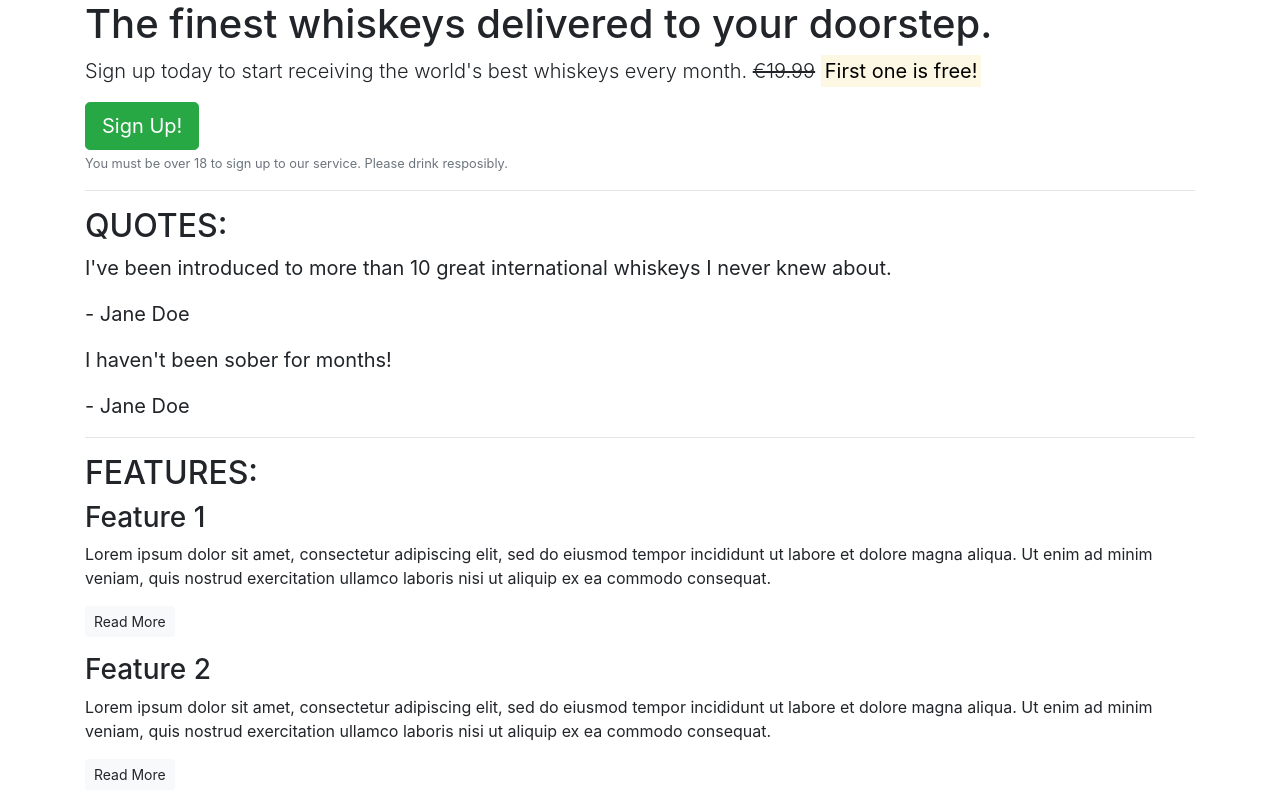
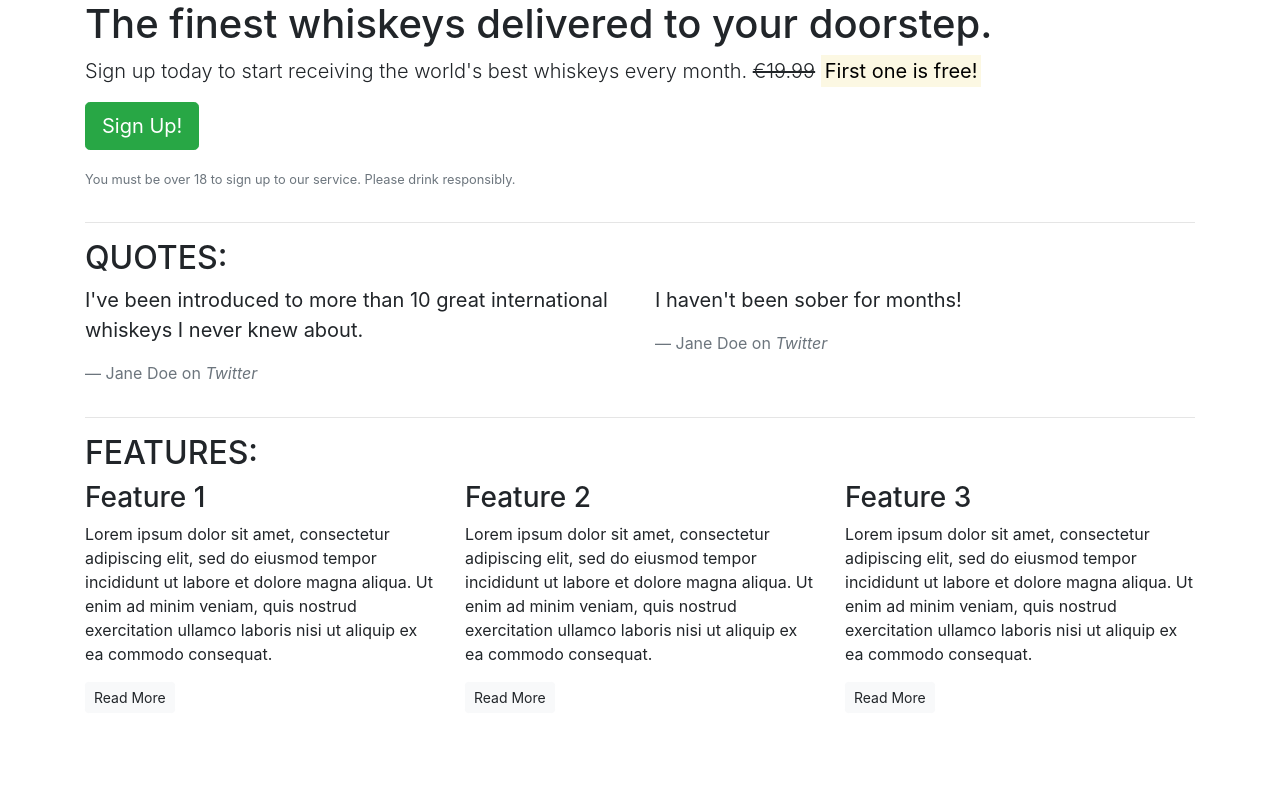
Before and after one commit to AleksandrDenis/hi-django, a plain HTML site: page index.html in a window 1280 px wide. Shown: the top 800 px of the page. Drawn offline with nearby package versions, Linux system fonts and the light colour scheme.

Commit message:
Add row and colum bootstrap classess

```diff
--- a/index.html
+++ b/index.html
@@ -1,72 +1,83 @@
 <!DOCTYPE html>
-<html lang="en">
+<html lang="en-us">
 
 <head>
-    <meta charset="UTF-8">
-    <meta http-equiv="X-UA-Compatible" content="IE=edge">
+    <meta charset="utf-8">
     <meta name="viewport" content="width=device-width, initial-scale=1.0">
-    <title>Document</title>
     <title>Whiskey Drop | Taste a new whiskey every month</title>
     <link rel="stylesheet" href="https://maxcdn.bootstrapcdn.com/bootstrap/4.1.3/css/bootstrap.min.css">
-
 </head>
-
-
-
 
 <body>
     <article class="container">
         <!-- Callout -->
+        <div class="row">
+            <div class="col-12">
                 <section class="callout">
                     <h1>The finest whiskeys delivered to your doorstep.</h1>
-            <p class="lead">Sign up today to start receiving the world's best whiskeys every month.
-                <s>€19.99</s> <strong><mark>First one is free!</mark></strong></p>
-                <button class="btn btn-success btn-lg">Sign Up!</button>
-                <p class="text-muted"><small>You must be over 18 to sign up to our service. Please drink resposibly.</small></p>
+                    <p class="lead">Sign up today to start receiving the world's best whiskeys every month. <s>€19.99</s> <strong><mark>First one is free!</mark></strong></p>
+                    <p><button class="btn btn-lg btn-success">Sign Up!</button></p>
+                    <p class="text-muted"><small>You must be over 18 to sign up to our service. Please drink responsibly.</small></p>
                 </section>
+            </div>
+        </div>
         <!-- /.callout -->
         <hr>
 
         <!-- Quotes -->
         <section class="quotes">
+            <div class="row">
+                <div class="col-12">
                     <h2 class="text-uppercase">Quotes:</h2>
+                </div>
+            </div>
+            <div class="row">
+                <div class="col-12 col-md-6">
                     <blockquote class="blockquote">
                         <p>I've been introduced to more than 10 great international whiskeys I never knew about.</p>
-                <p>- Jane Doe</p>
+                        <footer class="blockquote-footer">Jane Doe on <cite title="Twitter">Twitter</cite></footer>
                     </blockquote>
+                </div>
+                <div class="col-12 col-md-6">
                     <blockquote class="blockquote">
                         <p>I haven't been sober for months!</p>
-                <p>- Jane Doe</p>
+                        <footer class="blockquote-footer">Jane Doe on <cite title="Twitter">Twitter</cite></footer>
                     </blockquote>
+                </div>
+            </div>
         </section>
         <!-- /.quotes -->
         <hr>
 
         <!-- Features -->
         <section class="features">
+            <div class="row">
+                <div class="col-12">
                     <h2 class="text-uppercase">Features:</h2>
+                </div>
+            </div>
+            <div class="row">
+                <div class="col-12 col-md-6 col-lg-4">
                     <div class="feature">
                         <h3>Feature 1</h3>
-                <p>Lorem ipsum dolor sit amet, consectetur adipiscing elit, sed do eiusmod tempor incididunt ut labore
-                    et dolore magna aliqua. Ut enim ad minim veniam, quis nostrud exercitation ullamco laboris nisi ut
-                    aliquip ex ea commodo consequat.</p>
+                        <p>Lorem ipsum dolor sit amet, consectetur adipiscing elit, sed do eiusmod tempor incididunt ut labore et dolore magna aliqua. Ut enim ad minim veniam, quis nostrud exercitation ullamco laboris nisi ut aliquip ex ea commodo consequat.</p>
                         <p><a class="btn btn-sm btn-light" href="">Read More</a></p>
                     </div>
+                </div>
+                <div class="col-12 col-md-6 col-lg-4">
                     <div class="feature">
                         <h3>Feature 2</h3>
-                <p>Lorem ipsum dolor sit amet, consectetur adipiscing elit, sed do eiusmod tempor incididunt ut labore
-                    et dolore magna aliqua. Ut enim ad minim veniam, quis nostrud exercitation ullamco laboris nisi ut
-                    aliquip ex ea commodo consequat.</p>
+                        <p>Lorem ipsum dolor sit amet, consectetur adipiscing elit, sed do eiusmod tempor incididunt ut labore et dolore magna aliqua. Ut enim ad minim veniam, quis nostrud exercitation ullamco laboris nisi ut aliquip ex ea commodo consequat.</p>
                         <p><a class="btn btn-sm btn-light" href="">Read More</a></p>
-
                     </div>
+                </div>
+                <div class="col-12 d-md-none d-lg-block col-lg-4">
                     <div class="feature">
                         <h3>Feature 3</h3>
-                <p>Lorem ipsum dolor sit amet, consectetur adipiscing elit, sed do eiusmod tempor incididunt ut labore
-                    et dolore magna aliqua. Ut enim ad minim veniam, quis nostrud exercitation ullamco laboris nisi ut
-                    aliquip ex ea commodo consequat.</p>
+                        <p>Lorem ipsum dolor sit amet, consectetur adipiscing elit, sed do eiusmod tempor incididunt ut labore et dolore magna aliqua. Ut enim ad minim veniam, quis nostrud exercitation ullamco laboris nisi ut aliquip ex ea commodo consequat.</p>
                         <p><a class="btn btn-sm btn-light" href="">Read More</a></p>
-
+                    </div>
+                </div>
             </div>
         </section>
         <!-- /.features -->
```
Lines whose indentation alone changed are shown as unchanged.
